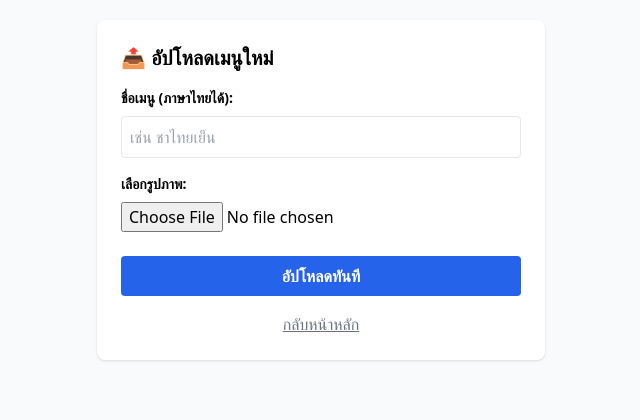
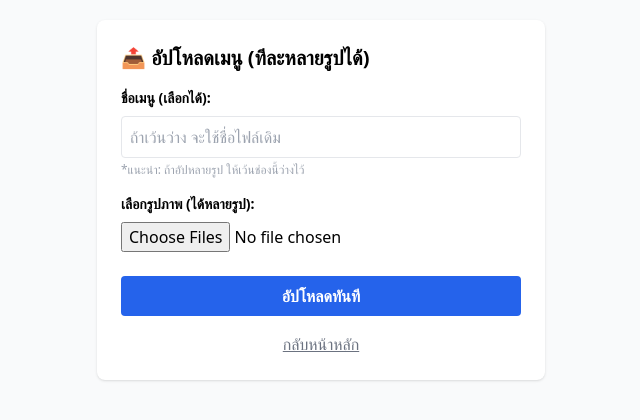
Before and after one commit to puppity/drink-menu, a Flask app: page /admin in a window 1280 px wide. Shown: the top 420 px of the page, without its empty margins (319-959 px from the left). Run offline with Flask 3, Linux system fonts and the light colour scheme; the visitor is signed in with stand-in values (Sample User, id 1); some libraries are stand-ins or nearby versions.

Commit message:
Update admin.html

```diff
--- a/templates/admin.html
+++ b/templates/admin.html
@@ -6,20 +6,21 @@
 </head>
 <body class="bg-gray-50 p-5">
     <div class="max-w-md mx-auto bg-white p-6 rounded-lg shadow">
-        <h1 class="text-xl font-bold mb-4">📤 อัปโหลดเมนูใหม่</h1>
+        <h1 class="text-xl font-bold mb-4">📤 อัปโหลดเมนู (ทีละหลายรูปได้)</h1>
 
         {% with messages = get_flashed_messages() %}
             {% if messages %}
-                <div class="bg-green-100 text-green-700 p-2 rounded mb-4">{{ messages[0] }}</div>
+                <div class="bg-green-100 text-green-700 p-2 rounded mb-4 text-sm whitespace-pre-line">{{ messages[0] }}</div>
             {% endif %}
         {% endwith %}
 
         <form method="POST" enctype="multipart/form-data">
-            <label class="block mb-2 text-sm font-bold">ชื่อเมนู (ภาษาไทยได้):</label>
-            <input type="text" name="name" required class="w-full p-2 border rounded mb-4" placeholder="เช่น ชาไทยเย็น">
+            <label class="block mb-2 text-sm font-bold">ชื่อเมนู (เลือกได้):</label>
+            <input type="text" name="name" class="w-full p-2 border rounded mb-1" placeholder="ถ้าเว้นว่าง จะใช้ชื่อไฟล์เดิม">
+            <p class="text-xs text-gray-400 mb-4">*แนะนำ: ถ้าอัปหลายรูป ให้เว้นช่องนี้ว่างไว้</p>
 
-            <label class="block mb-2 text-sm font-bold">เลือกรูปภาพ:</label>
-            <input type="file" name="file" required accept="image/*" class="w-full mb-6">
+            <label class="block mb-2 text-sm font-bold">เลือกรูปภาพ (ได้หลายรูป):</label>
+            <input type="file" name="file" required multiple accept="image/*" class="w-full mb-6">
 
             <button type="submit" class="w-full bg-blue-600 text-white py-2 rounded font-bold hover:bg-blue-700">อัปโหลดทันที</button>
         </form>
```
